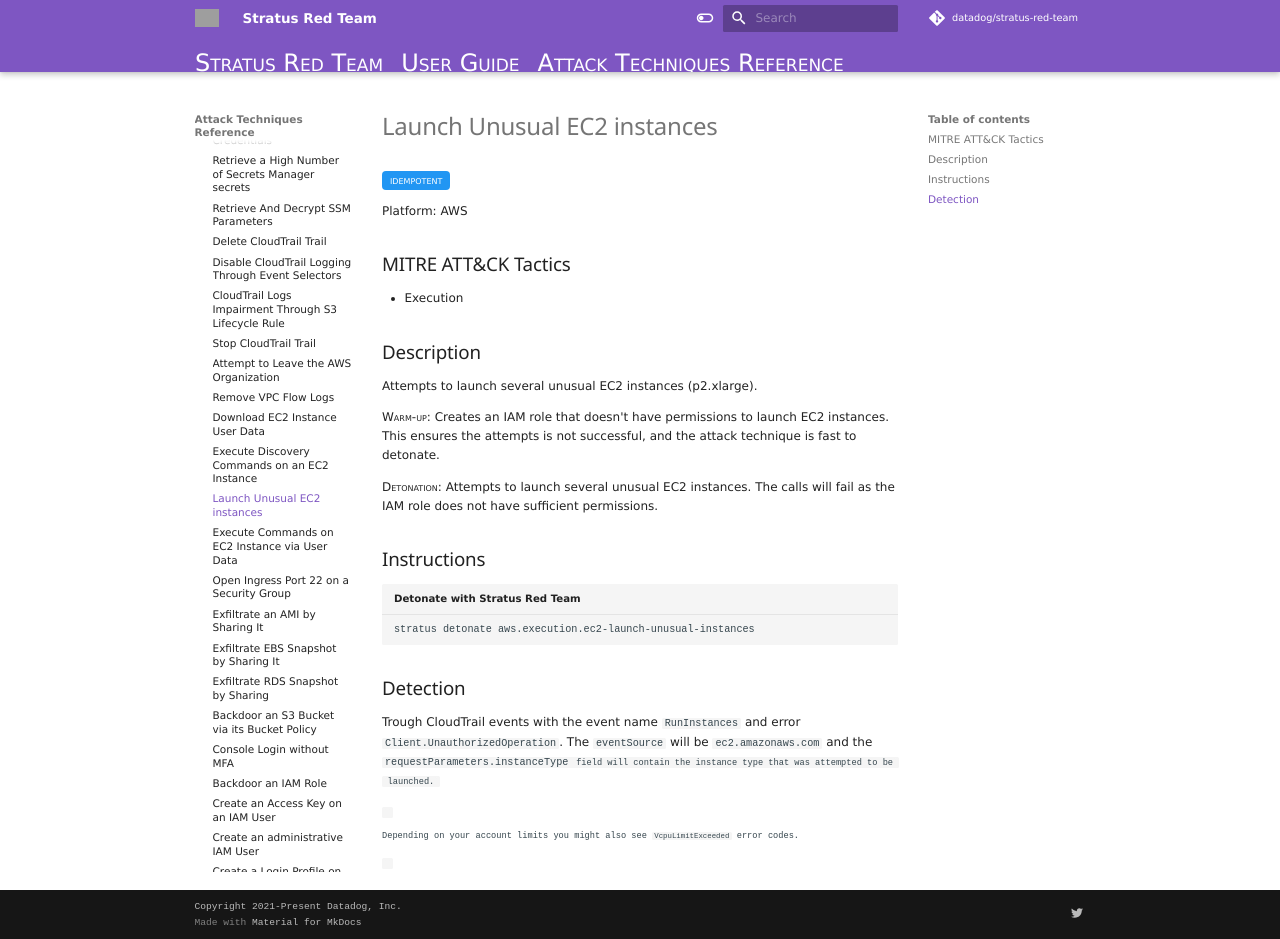
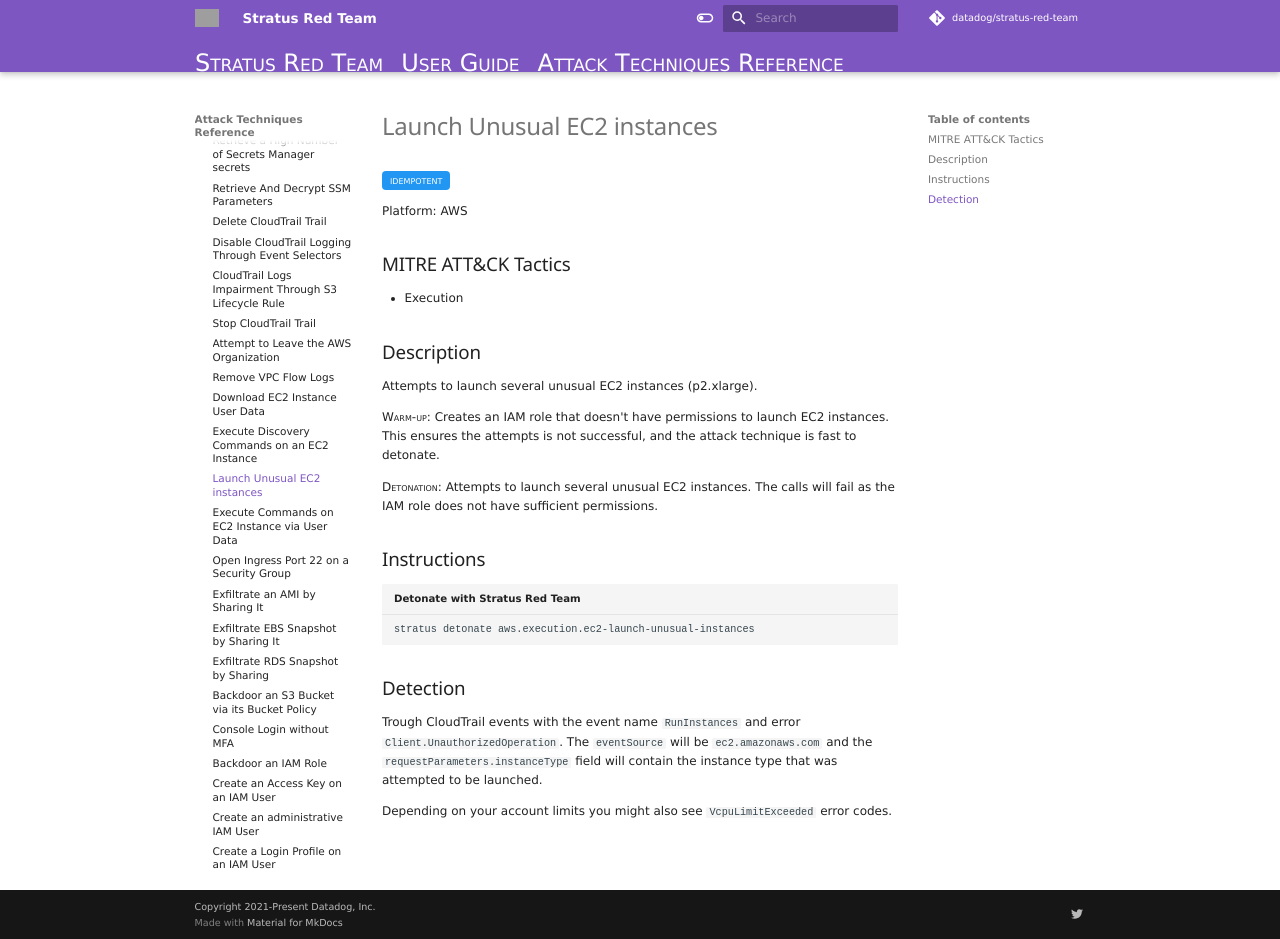
Before and after one commit to DataDog/stratus-red-team, an MkDocs documentation site: the page built from docs/attack-techniques/AWS/aws.execution.ec2-launch-unusual-instances.md, in a window 1280 px wide and 939 px high. Built offline with MkDocs 1.6.1 and Material for MkDocs 9.7.7, drawn with Linux system fonts in a browser that asks for light colours; nearby versions of some CDN libraries; library files that are not in the unit come from our copies; comment, search, counter and statistics services are not loaded; grey boxes are pictures that could not be loaded.

Commit message:
fix formatting issue in docs

```diff
--- a/docs/attack-techniques/AWS/aws.execution.ec2-launch-unusual-instances.md
+++ b/docs/attack-techniques/AWS/aws.execution.ec2-launch-unusual-instances.md
@@ -35,7 +35,7 @@
 
 Trough CloudTrail events with the event name <code>RunInstances</code> and error
 <code>Client.UnauthorizedOperation</code>. The <code>eventSource</code> will be
-<code>ec2.amazonaws.com</code> and the <code>requestParameters.instanceType<code>
+<code>ec2.amazonaws.com</code> and the <code>requestParameters.instanceType</code>
 field will contain the instance type that was attempted to be launched.
 
 Depending on your account limits you might also see <code>VcpuLimitExceeded</code> error codes.
```
